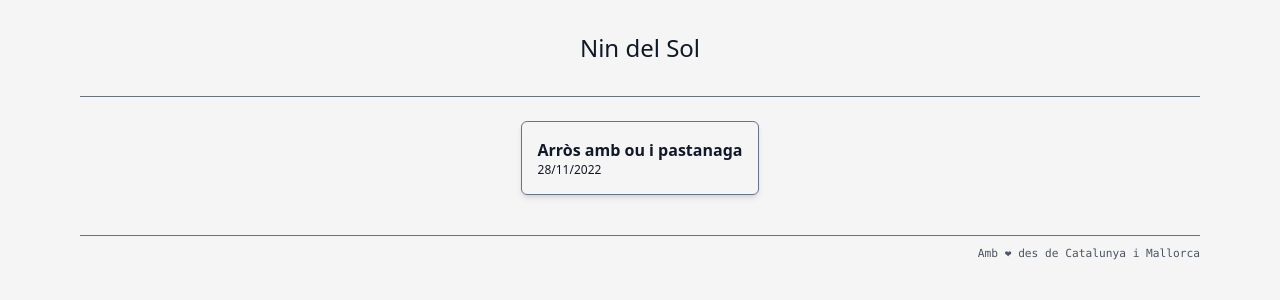
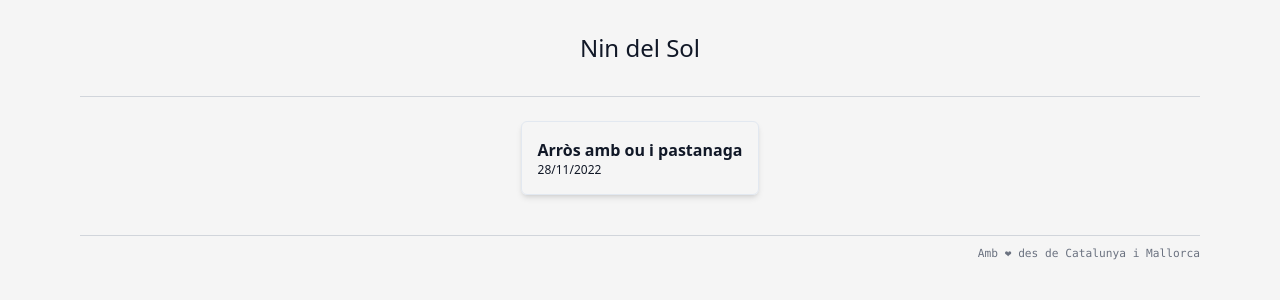
Before and after one commit to juxuanu/icarns.xyz, a Next.js app: page / in a window 1280 px wide. Shown: the top 300 px of the page. Built offline with nearby package versions, Linux system fonts and the light colour scheme.

Commit message:
styles fixes

```diff
--- a/components/footer.tsx
+++ b/components/footer.tsx
@@ -1,8 +1,8 @@
 import React from "react";
 export default function Footer() {
   return (
-    <footer className="border-t border-gray-500 mt-10 pt-2.5">
-      <p className="font-mono text-[0.7rem] float-right text-gray-600">
+    <footer className="border-t border-gray-300 mt-10 pt-2.5">
+      <p className="font-mono text-[0.7rem] float-right text-gray-500">
         Amb &#10084; des de Catalunya i Mallorca
       </p>
     </footer>
--- a/components/header.tsx
+++ b/components/header.tsx
@@ -6,7 +6,7 @@ export default function Header() {
     <header
       className="mx-auto mt-8 pb-8 mb-6
                  flex flex-col
-                 border-b border-gray-500 border-solid
+                 border-b border-gray-300 border-solid
                  [&>*]:mx-auto"
     >
       <h1 className="text-2xl hover:text-neutral-700">
--- a/components/posts-list.tsx
+++ b/components/posts-list.tsx
@@ -11,8 +11,8 @@ export default function PostsList(props: Props) {
     <ul className="list-none flex flex-wrap justify-center sm:justify-evenly gap-6 mt-5 rounded mx-auto">
       {props.postsAndMetadata.map((post) => (
         <li
-          className="border border-slate-500 p-4 rounded-md shadow-md cursor-pointer
-          transition-all hover:bg-slate-300"
+          className="border border-slate-200 p-4 rounded-md shadow-md cursor-pointer
+          transition-all hover:bg-slate-200"
           key={post.slug}
         >
           <Link className="" href={`/posts/${post.slug}`}>
--- a/posts/arros-ou-pastanaga.md
+++ b/posts/arros-ou-pastanaga.md
@@ -14,4 +14,4 @@ date: 28/11/2022
 Posar arròs a bullir. Quan comença, sofregir primer ceba i després pastanaga. Afegir-hi, llavors, ou, i fer tipus remenat.
 Afegir salsa de soja. Un cop fet, afegir arròs bullit.
 
-> Opcional: afegir espècies com pebre.
+*Opcional: afegir espècies com pebre.*
```
